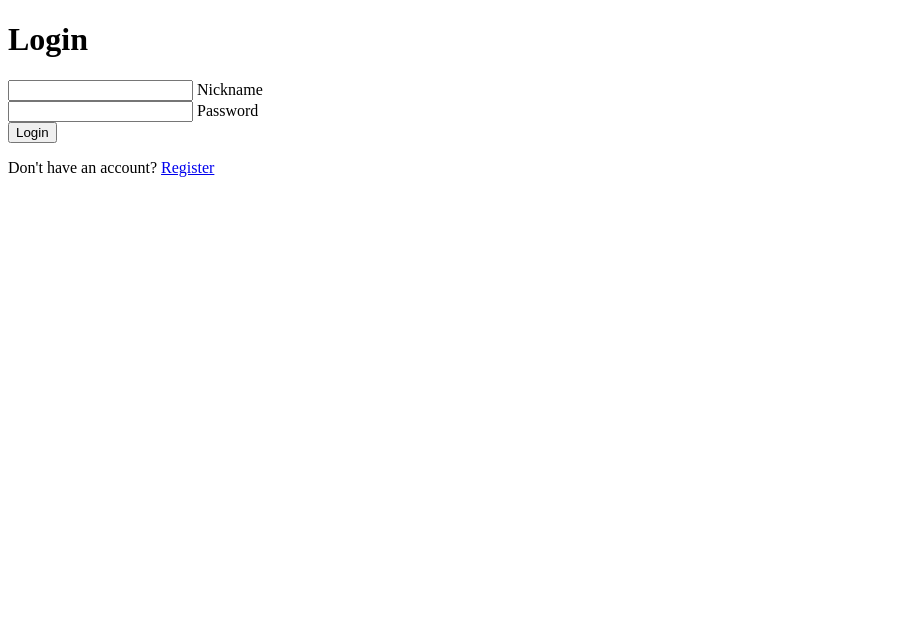
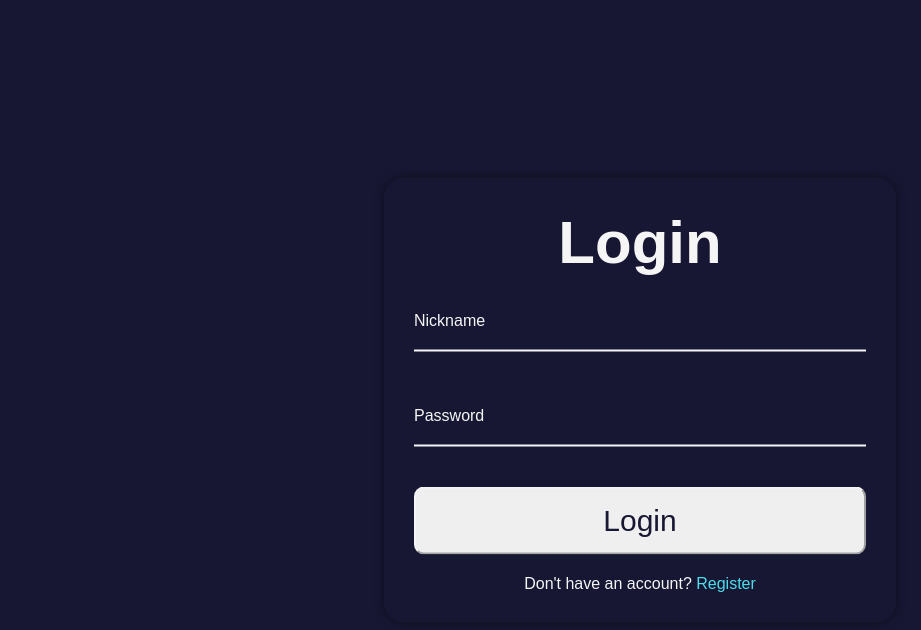
Before and after one commit to ShevViktoryia/form-wave-animation, a plain HTML site: page index.html in a window 1280 px wide. Shown: the whole page, without its empty margins (0-921 px from the left). Drawn offline with Linux system fonts and the light colour scheme; a web font is replaced by a local one.

Commit message:
feat: add form and styles

```diff
--- a/index.html
+++ b/index.html
@@ -4,20 +4,31 @@
     <meta charset="UTF-8" />
     <meta name="viewport" content="width=device-width, initial-scale=1.0" />
     <title>form wave animation</title>
+    <link rel="stylesheet" href="style.css" />
   </head>
   <body>
     <form action="#">
       <h1>Login</h1>
       <div class="fields-container">
-        <input name="login" type="text" required />
+        <input
+          name="login"
+          type="text"
+          required
+          title="Please fill out this field"
+        />
         <label for="login">Nickname</label>
       </div>
       <div class="fields-container">
-        <input name="password" type="password" required />
+        <input
+          name="password"
+          type="password"
+          required
+          title="Please fill out this field"
+        />
         <label for="password">Password</label>
       </div>
       <button class="btn">Login</button>
-      <p>Don't have an account? <a href="#">Register</a></p>
+      <p>Don't have an account? <a class="register" href="#">Register</a></p>
     </form>
   </body>
 </html>
--- /dev/null
+++ b/style.css
@@ -0,0 +1,86 @@
+@import url("https://fonts.googleapis.com/css2?family=New+Amsterdam&display=swap");
+* {
+  margin: 0;
+  padding: 0;
+  box-sizing: border-box;
+  font-family: "New Amsterdam", sans-serif;
+}
+
+body {
+  background-color: #141431fb;
+  color: whitesmoke;
+}
+
+form {
+  position: absolute;
+  top: 50%;
+  left: 50%;
+  transform: translate(-50%, -50%);
+  width: 40%;
+  padding: 30px;
+  display: flex;
+  flex-direction: column;
+  align-items: center;
+  justify-content: space-between;
+  box-shadow: 0px 0px 10px rgba(0, 0, 0, 0.5);
+  border-radius: 20px;
+}
+
+h1 {
+  font-size: 60px;
+  cursor: default;
+}
+
+.fields-container {
+  width: 100%;
+  margin: 20px 0;
+  position: relative;
+}
+
+.fields-container input {
+  width: 100%;
+  padding: 15px 0;
+  background-color: transparent;
+  border: none;
+  font-size: 20px;
+  border-bottom: 2px solid whitesmoke;
+}
+
+.fields-container input:focus,
+.fields-container input:valid {
+  border-bottom: 2px solid rgb(78, 220, 235);
+  outline: none;
+}
+
+.fields-container label {
+  position: absolute;
+  top: 15px;
+  left: 0;
+}
+
+.btn {
+  width: 100%;
+  border-color: whitesmoke;
+  padding: 15px 0;
+  border-radius: 10px;
+  font-size: 30px;
+  color: #141431fb;
+  margin: 20px 0;
+  transition: 0.5s;
+}
+
+.btn:hover {
+  color: whitesmoke;
+  background-color: #141431fb;
+  border: 2px solid whitesmoke;
+  cursor: pointer;
+}
+
+.register {
+  text-decoration: none;
+  color: rgb(78, 220, 235);
+}
+
+form p {
+  cursor: default;
+}
```
Also changed, not shown: 1 other file.
